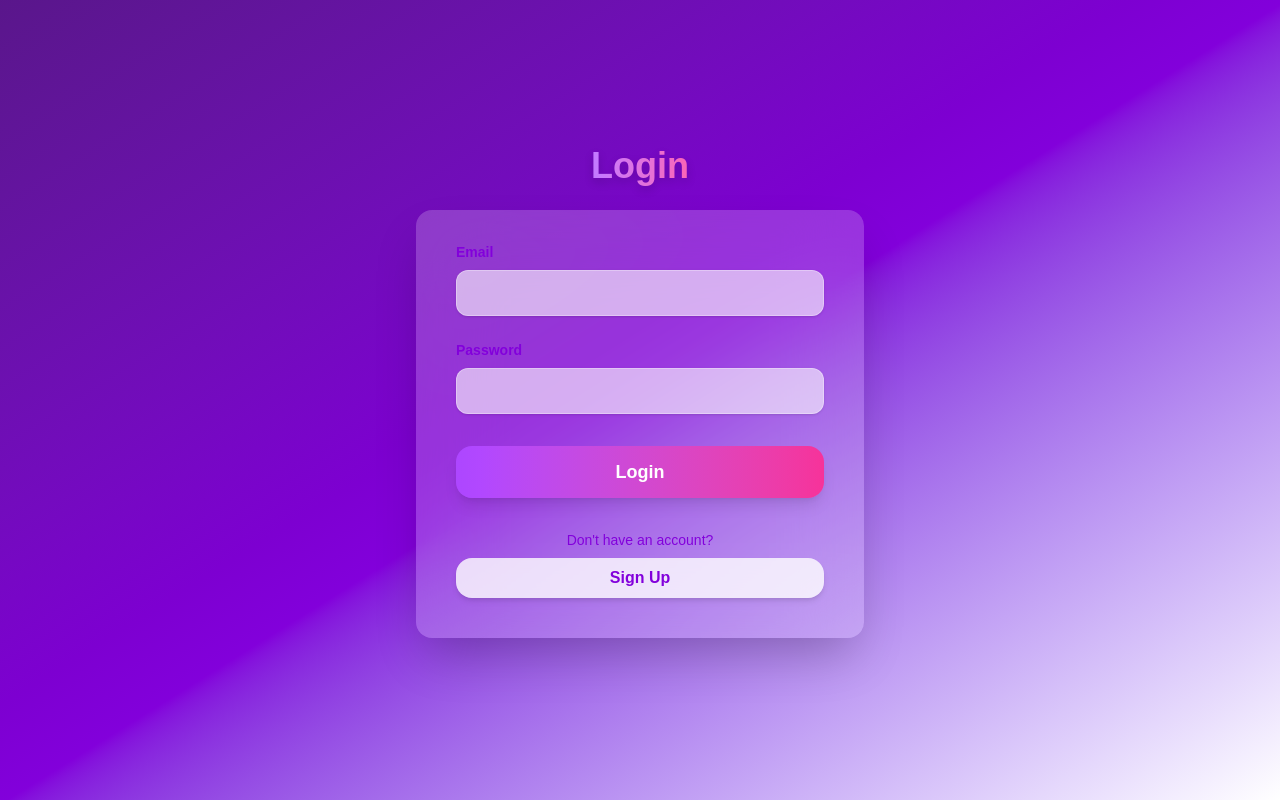
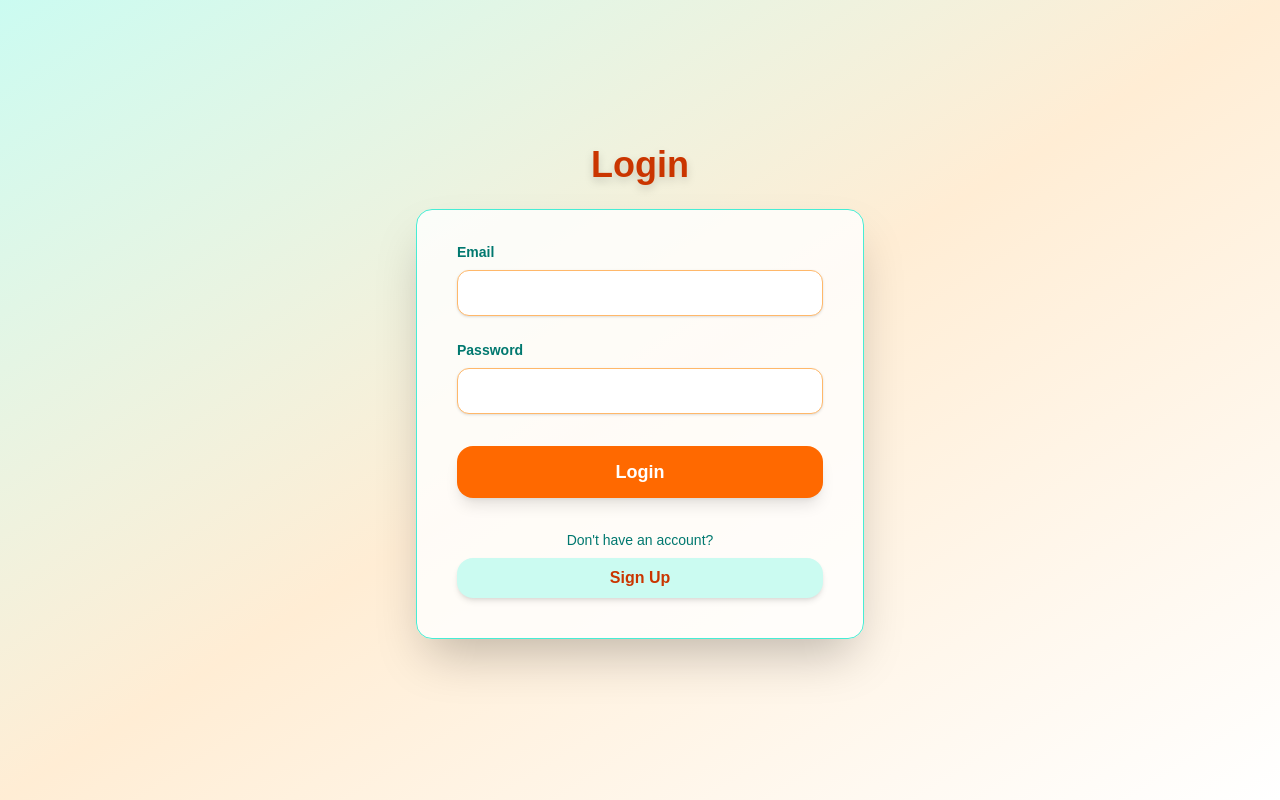
Before and after one commit to hemantmm/StockMarketAnalysis, a Next.js app in the folder frontend/: page /Login in a window 1280 px wide. Built offline with nearby package versions, Linux system fonts and the light colour scheme.

Commit message:
fix: updated the login/signup page
Signed-off-by: Hemant M Mehta <hemant29mehta@gmail.com>

```diff
--- a/frontend/src/app/Login/page.tsx
+++ b/frontend/src/app/Login/page.tsx
@@ -20,19 +20,15 @@ const LoginPage = () => {
     })
     .then((response) => {
       console.log(response.data);
-      // Store individual items for backward compatibility
       localStorage.setItem('token', response.data.token);
       localStorage.setItem('email', email);
-
-      // Also store as a user object for consistency
       const user = {
         email: email,
         token: response.data.token,
         username: response.data.username || email.split('@')[0],
-        id: email // Using email as id for now
+        id: email
       };
       localStorage.setItem('user', JSON.stringify(user));
-
       router.push('/');
     })
     .catch((error) => {
@@ -41,17 +37,16 @@ const LoginPage = () => {
     });
   }
 
-
   return (
-    <div className="flex flex-col items-center justify-center min-h-screen bg-gradient-to-br from-purple-900 via-purple-700 to-white animate-gradient-move">
-      <h1 className="text-4xl font-extrabold mb-6 bg-gradient-to-r from-purple-400 to-pink-400 bg-clip-text text-transparent drop-shadow-lg">Login</h1>
-      <form className="bg-white/20 backdrop-blur-2xl shadow-2xl rounded-2xl px-10 pt-8 pb-10 mb-4 w-full max-w-md">
+    <div className="flex flex-col items-center justify-center min-h-screen bg-gradient-to-br from-teal-100 via-orange-100 to-white">
+      <h1 className="text-4xl font-extrabold mb-6 text-orange-700 drop-shadow-lg">Login</h1>
+      <form className="bg-white/80 shadow-2xl rounded-2xl px-10 pt-8 pb-10 mb-4 w-full max-w-md border border-teal-300">
         <div className="mb-6">
-          <label className="block text-purple-700 text-sm font-bold mb-2" htmlFor="email">
+          <label className="block text-teal-700 text-sm font-bold mb-2" htmlFor="email">
             Email
           </label>
           <input
-            className="shadow appearance-none border border-white/30 rounded-xl w-full py-3 px-4 text-purple-900 leading-tight focus:outline-none focus:ring-2 focus:ring-purple-400 bg-white/60 placeholder-purple-400"
+            className="shadow appearance-none border border-orange-300 rounded-xl w-full py-3 px-4 text-teal-900 leading-tight focus:outline-none focus:ring-2 focus:ring-orange-400 bg-white placeholder-orange-400"
             type="text"
             id="email"
             name="email"
@@ -61,11 +56,11 @@ const LoginPage = () => {
           />
         </div>
         <div className="mb-8">
-          <label className="block text-purple-700 text-sm font-bold mb-2" htmlFor="password">
+          <label className="block text-teal-700 text-sm font-bold mb-2" htmlFor="password">
             Password
           </label>
           <input
-            className="shadow appearance-none border border-white/30 rounded-xl w-full py-3 px-4 text-purple-900 leading-tight focus:outline-none focus:ring-2 focus:ring-purple-400 bg-white/60 placeholder-purple-400"
+            className="shadow appearance-none border border-orange-300 rounded-xl w-full py-3 px-4 text-teal-900 leading-tight focus:outline-none focus:ring-2 focus:ring-orange-400 bg-white placeholder-orange-400"
             type="password"
             id="password"
             name="password"
@@ -75,15 +70,15 @@ const LoginPage = () => {
           />
         </div>
         <button
-          className="w-full py-3 rounded-2xl bg-gradient-to-r from-purple-500 to-pink-500 hover:from-purple-600 hover:to-pink-600 text-white font-bold shadow-lg transition-all duration-300 mb-4 text-lg"
+          className="w-full py-3 rounded-2xl bg-orange-500 hover:bg-orange-600 text-white font-bold shadow-lg transition-all duration-300 mb-4 text-lg"
           onClick={handleLogin}
         >
           Login
         </button>
         <div className="flex flex-col items-center space-y-2 mt-4">
-          <span className="text-purple-700 text-sm">Don&apos;t have an account?</span>
+          <span className="text-teal-700 text-sm">Don&apos;t have an account?</span>
           <button
-            className="w-full py-2 rounded-2xl bg-white/80 text-purple-700 font-bold hover:bg-purple-100 shadow-md transition-all duration-300"
+            className="w-full py-2 rounded-2xl bg-teal-100 text-orange-700 font-bold hover:bg-orange-100 hover:text-teal-700 shadow-md transition-all duration-300"
             onClick={handleSignUpPage}
           >
             Sign Up
@@ -91,7 +86,6 @@ const LoginPage = () => {
         </div>
       </form>
     </div>
-
   );
 }
 export default LoginPage;
--- a/frontend/src/app/SignUp/page.tsx
+++ b/frontend/src/app/SignUp/page.tsx
@@ -4,7 +4,6 @@ import { useState } from "react";
 import axios from "axios";
 
 const SignUpPage = () => {
-
   const router = useRouter();
   const [name, setName] = useState('');
   const [email, setEmail] = useState('');
@@ -17,17 +16,16 @@ const SignUpPage = () => {
   const handleSubmit = async (e: React.FormEvent) => {
     e.preventDefault();
     axios.post('https://stockmarketanalysis-node.onrender.com/SignUp', {
-            username:name,
+      username: name,
       email,
       password,
-        },{
+    }, {
       headers: {
         'Content-Type': 'application/json',
       },
       withCredentials: false,
     })
-        .then((response) => {
-            console.log(response.data);
+    .then(() => {
       router.push('/Login');
     })
     .catch((error) => {
@@ -36,13 +34,13 @@ const SignUpPage = () => {
   };
 
   return (
-    <div className="flex flex-col items-center justify-center h-screen">
-      <h1 className="text-4xl font-bold mb-4">Sign Up</h1>
-      <form className="flex flex-col space-y-4">
+    <div className="flex flex-col items-center justify-center min-h-screen bg-gradient-to-br from-teal-100 via-orange-100 to-white">
+      <h1 className="text-4xl font-bold mb-4 text-orange-700">Sign Up</h1>
+      <form className="flex flex-col space-y-4 bg-white/80 rounded-2xl shadow-2xl px-10 pt-8 pb-10 w-full max-w-md border border-teal-300">
         <input
           type="text"
           placeholder="Username"
-          className="border border-gray-300 p-2 rounded"
+          className="border border-orange-300 p-2 rounded text-teal-900 bg-white placeholder-orange-400 focus:outline-none focus:ring-2 focus:ring-orange-400"
           value={name}
           required
           onChange={(e) => setName(e.target.value)}
@@ -50,7 +48,7 @@ const SignUpPage = () => {
         <input
           type="email"
           placeholder="Email"
-          className="border border-gray-300 p-2 rounded"
+          className="border border-orange-300 p-2 rounded text-teal-900 bg-white placeholder-orange-400 focus:outline-none focus:ring-2 focus:ring-orange-400"
           value={email}
           required
           onChange={(e) => setEmail(e.target.value)}
@@ -58,7 +56,7 @@ const SignUpPage = () => {
         <input
           type="password"
           placeholder="Password"
-          className="border border-gray-300 p-2 w-md rounded"
+          className="border border-orange-300 p-2 rounded text-teal-900 bg-white placeholder-orange-400 focus:outline-none focus:ring-2 focus:ring-orange-400"
           value={password}
           required
           onChange={(e) => setPassword(e.target.value)}
@@ -66,31 +64,30 @@ const SignUpPage = () => {
         <button
           type="submit"
           onClick={handleSubmit}
-          className="bg-purple-600 text-xl font-bold text-white p-2 cursor-pointer rounded-lg hover:bg-white hover:text-purple-600 transition duration-200"
+          className="bg-orange-500 text-xl font-bold text-white p-2 cursor-pointer rounded-lg hover:bg-orange-600 transition duration-200"
         >
           Sign Up
         </button>
       </form>
       <div className="mt-4 flex items-center justify-between flex-col space-y-4">
-            <p className="text-gray-600">
-            Already have an account?{' '}
+        <p className="text-teal-700">
+          Already have an account?
         </p>
-
         <button
-                className="bg-purple-600 text-xl hover:bg-white hover:text-purple-600 text-white font-bold py-2 w-md cursor-pointer rounded-lg focus:outline-none focus:shadow-outline"
+          className="bg-teal-100 text-xl hover:bg-orange-100 hover:text-teal-700 text-orange-700 font-bold py-2 w-md cursor-pointer rounded-lg focus:outline-none focus:shadow-outline"
           onClick={handleLoginPage}
         >
           Login
         </button>
       </div>
       <div className="mt-4">
-            <p className="text-gray-600">
+        <p className="text-teal-700">
           By signing up, you agree to our{' '}
-            <a href="/terms" className="text-blue-500 hover:underline">
+          <a href="/terms" className="text-orange-500 hover:underline">
             Terms of Service
           </a>{' '}
           and{' '}
-            <a href="/privacy" className="text-blue-500 hover:underline">
+          <a href="/privacy" className="text-orange-500 hover:underline">
             Privacy Policy
           </a>
         </p>
```
Lines whose indentation alone changed are shown as unchanged.
